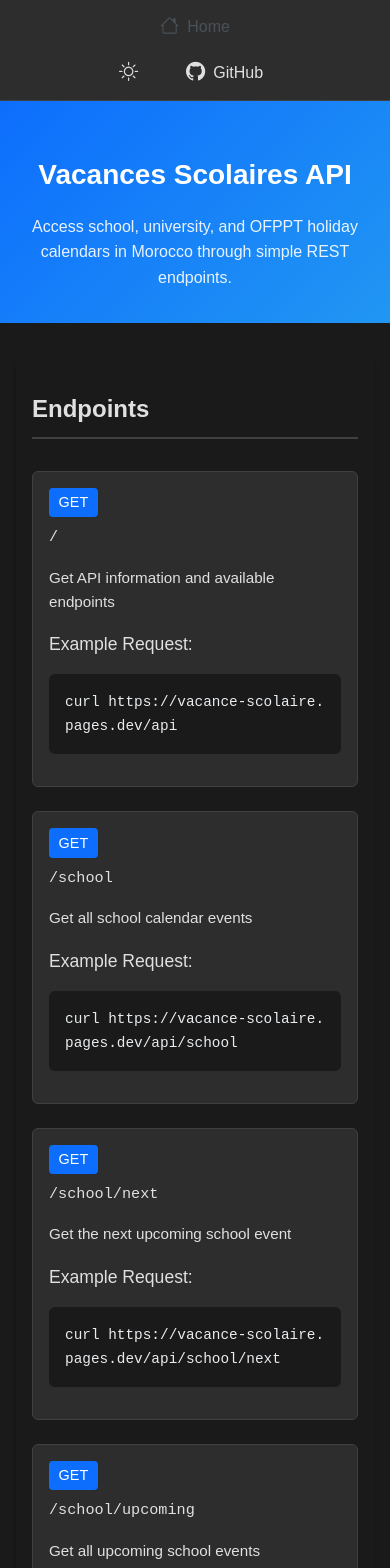
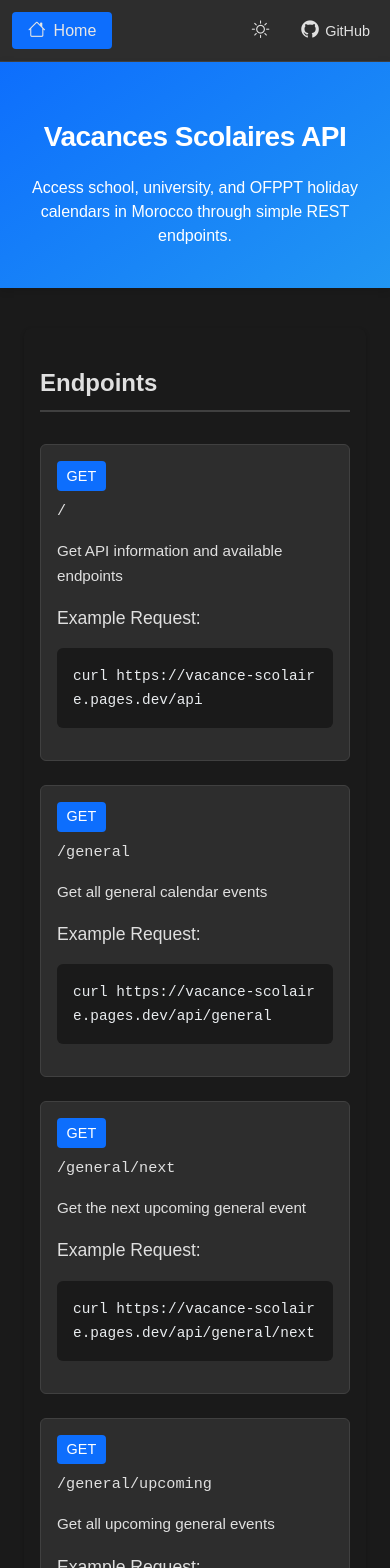
Before and after one commit to h4fide/Vacance-Scolaire, a SvelteKit app: page /docs in a window 390 px wide. Shown: the top 1568 px of the page. Built offline with nearby package versions, Linux system fonts and the light colour scheme.

Commit message:
enhance responsive design and styling; update API endpoints from 'school' to 'general'

```diff
--- a/src/app.css
+++ b/src/app.css
@@ -1,4 +1,3 @@
-
 .table-container {
     margin: 2rem auto;
     max-width: 1200px;
@@ -112,27 +111,31 @@ tbody tr:not(.separator):hover {
 @media screen and (max-width: 768px) {
     .table-container {
         margin: 1rem;
-        font-size: 14px;
+        -webkit-overflow-scrolling: touch;
     }
 
     table {
         display: block;
         overflow-x: auto;
+        white-space: nowrap;
+        font-size: 1rem;
     }
 
     th, td {
-        padding: 8px;
+        padding: 12px 16px;
         min-width: 120px;
     }
 
     .countdown-timer {
         flex-wrap: wrap;
-        gap: 10px;
+        justify-content: center;
+        gap: 12px;
+        padding: 10px;
     }
 
     .countdown-item {
-        min-width: 60px;
-        padding: 8px;
+        min-width: 80px;
+        padding: 12px;
     }
 
     .countdown-number {
@@ -140,21 +143,48 @@ tbody tr:not(.separator):hover {
     }
 
     .countdown-label {
-        font-size: 0.8em;
+        font-size: 0.85em;
     }
 
     .countdown-box {
-        margin: 10px;
-        padding: 15px;
+        margin: 15px;
+        padding: 20px;
     }
 
     h1 {
         font-size: 1.5rem;
         margin: 15px 0;
+        padding: 0 15px;
+        line-height: 1.4;
     }
 
     .filter-select {
-        width: 100%;
-        margin: 0 0 1rem 0;
+        width: calc(100% - 30px);
+        margin: 15px;
+        padding: 12px;
+        font-size: 1rem;
+    }
+
+    .status {
+        padding: 4px 8px;
+        font-size: 0.9em;
     }
 }
+
+@media screen and (max-width: 480px) {
+    th, td {
+        padding: 10px 12px;
+        min-width: 100px;
+        font-size: 0.9rem;
+    }
+
+    .countdown-item {
+        min-width: 70px;
+        padding: 10px;
+    }
+
+    .status {
+        display: inline-block;
+        margin-top: 4px;
+    }
+}
--- a/src/app.html
+++ b/src/app.html
@@ -2,6 +2,7 @@
 <html lang="fr">
 	<head>
 		<meta charset="utf-8" />
+		<meta name="viewport" content="width=device-width, initial-scale=1.0, maximum-scale=1.0, user-scalable=no" />
 		<title>Vacances Scolaires | Calendrier et Dates des Vacances Scolaires au Maroc</title>
 
 		<!-- Primary Meta Tags -->
--- a/src/routes/+layout.svelte
+++ b/src/routes/+layout.svelte
@@ -72,14 +72,28 @@
     /* Mobile responsive styles */
     @media screen and (max-width: 768px) {
         .header-nav {
-            padding: 0.5rem;
-            flex-direction: column;
-            gap: 0.5rem;
+            padding: 0.75rem;
+            display: flex;
+            justify-content: space-between;
+            align-items: center;
         }
 
         .nav-right {
-            width: 100%;
-            justify-content: center;
+            display: flex;
+            gap: 1rem;
+            align-items: center;
+        }
+
+        .nav-right a, .nav-right button {
+            padding: 0.5rem;
+            display: flex;
+            align-items: center;
+            gap: 0.4rem;
+            font-size: 0.9rem;
+        }
+
+        .bi {
+            font-size: 1.1rem;
         }
 
         .calendar-type-selector {
--- /dev/null
+++ b/src/routes/api/general/+server.ts
@@ -0,0 +1,22 @@
+
+import { json } from '@sveltejs/kit';
+import type { RequestHandler } from './$types';
+import schoolCalendar from '../../../database/Calendrier_Scolaire.json';
+
+const corsHeaders = {
+    'Access-Control-Allow-Origin': '*',
+    'Access-Control-Allow-Methods': 'GET, OPTIONS',
+    'Access-Control-Allow-Headers': '*'
+};
+
+export const GET: RequestHandler = async () => {
+    return json(schoolCalendar, {
+        headers: corsHeaders
+    });
+};
+
+export const OPTIONS: RequestHandler = async () => {
+    return new Response(null, {
+        headers: corsHeaders
+    });
+};
--- /dev/null
+++ b/src/routes/api/general/next/+server.ts
@@ -0,0 +1,27 @@
+
+import { json } from '@sveltejs/kit';
+import type { RequestHandler } from './$types';
+import schoolCalendar from '../../../../database/Calendrier_Scolaire.json';
+
+const corsHeaders = {
+    'Access-Control-Allow-Origin': '*',
+    'Access-Control-Allow-Methods': 'GET, OPTIONS',
+    'Access-Control-Allow-Headers': '*'
+};
+
+export const GET: RequestHandler = async () => {
+    const today = new Date();
+    const nextEvent = schoolCalendar
+        .filter(event => new Date(event.start_date) > today)
+        .sort((a, b) => new Date(a.start_date).getTime() - new Date(b.start_date).getTime())[0];
+
+    return json(nextEvent || null, {
+        headers: corsHeaders
+    });
+};
+
+export const OPTIONS: RequestHandler = async () => {
+    return new Response(null, {
+        headers: corsHeaders
+    });
+};
--- /dev/null
+++ b/src/routes/api/general/upcoming/+server.ts
@@ -0,0 +1,27 @@
+
+import { json } from '@sveltejs/kit';
+import type { RequestHandler } from './$types';
+import schoolCalendar from '../../../../database/Calendrier_Scolaire.json';
+
+const corsHeaders = {
+    'Access-Control-Allow-Origin': '*',
+    'Access-Control-Allow-Methods': 'GET, OPTIONS',
+    'Access-Control-Allow-Headers': '*'
+};
+
+export const GET: RequestHandler = async () => {
+    const today = new Date();
+    const upcomingEvents = schoolCalendar
+        .filter(event => new Date(event.start_date) > today)
+        .sort((a, b) => new Date(a.start_date).getTime() - new Date(b.start_date).getTime());
+
+    return json(upcomingEvents, {
+        headers: corsHeaders
+    });
+};
+
+export const OPTIONS: RequestHandler = async () => {
+    return new Response(null, {
+        headers: corsHeaders
+    });
+};
--- a/src/routes/docs/+page.svelte
+++ b/src/routes/docs/+page.svelte
@@ -11,21 +11,21 @@
         },
         {
             method: 'GET',
-            path: '/school',
-            description: 'Get all school calendar events',
-            example: `${baseUrl}/school`
+            path: '/general',
+            description: 'Get all general calendar events',
+            example: `${baseUrl}/general`
         },
         {
             method: 'GET',
-            path: '/school/next',
-            description: 'Get the next upcoming school event',
-            example: `${baseUrl}/school/next`
+            path: '/general/next',
+            description: 'Get the next upcoming general event',
+            example: `${baseUrl}/general/next`
         },
         {
             method: 'GET',
-            path: '/school/upcoming',
-            description: 'Get all upcoming school events',
-            example: `${baseUrl}/school/upcoming`
+            path: '/general/upcoming',
+            description: 'Get all upcoming general events',
+            example: `${baseUrl}/general/upcoming`
         },
         {
             method: 'GET',
@@ -69,10 +69,10 @@
         base: {
             message: 'Welcome to the Vacances Scolaires API',
             endpoints: {
-                school: {
-                    all: '/api/school',
-                    next: '/api/school/next',
-                    upcoming: '/api/school/upcoming'
+                general: {
+                    all: '/api/general',
+                    next: '/api/general/next',
+                    upcoming: '/api/general/upcoming'
                 }
                 // ... other endpoints
             }
--- a/src/routes/docs/styles.css
+++ b/src/routes/docs/styles.css
@@ -105,20 +105,30 @@
 /* Add these media queries at the end of the file */
 @media (max-width: 768px) {
     .docs-container {
-        padding: 1rem;
+        padding: 1.5rem;
     }
 
     .api-header {
-        padding: 2rem 1rem;
-        margin: -1rem -1rem 2rem;
+        padding: 3.5rem 1.5rem;
+        margin: -1.5rem -1.5rem 2.5rem;
+        background: linear-gradient(145deg, #0d6efd, #2196f3); /* Adjusted gradient angle */
     }
 
     .api-header h1 {
         font-size: 2rem;
+        line-height: 1.4;
+        margin-bottom: 1.25rem;
+        padding: 0 0.5rem;
+        letter-spacing: -0.5px;
     }
 
     .api-header p {
-        font-size: 1rem;
+        font-size: 1.05rem;
+        line-height: 1.6;
+        max-width: 85%;
+        margin: 0 auto;
+        padding: 0 1rem;
+        opacity: 1;
     }
 
     .section {
@@ -150,6 +160,39 @@
 }
 
 @media (max-width: 480px) {
+    .api-header {
+        padding: 2.75rem 1rem;
+        box-shadow: 0 2px 8px rgba(0,0,0,0.15);
+    }
+
+    .api-header h1 {
+        font-size: 1.8rem;
+        margin-bottom: 1rem;
+        padding: 0;
+    }
+
+    .api-header p {
+        font-size: 1rem;
+        max-width: 95%;
+        padding: 0;
+        line-height: 1.5;
+    }
+
+    .api-header {
+        padding: 2.5rem 1.25rem;
+    }
+
+    .api-header h1 {
+        font-size: 1.9rem;
+        margin-bottom: 1.25rem;
+    }
+
+    .api-header p {
+        font-size: 1rem;
+        max-width: 100%;
+        padding: 0 0.5rem;
+    }
+
     .api-header h1 {
         font-size: 1.75rem;
     }
--- a/src/routes/styles.css
+++ b/src/routes/styles.css
@@ -92,11 +92,13 @@ i.bi {
     align-items: center;
     gap: 0.5rem;
     text-decoration: none;
-    color: #495057;
+    color: #e6e6e6;
     font-weight: 500;
     padding: 0.5rem 1rem;
     border-radius: 4px;
     transition: all 0.2s ease;
+    background-color: #0d6efd;
+
 }
 
 .home-link:hover {
@@ -108,8 +110,10 @@ i.bi {
     display: flex;
     align-items: center;
     gap: 0.5rem;
-    text-decoration: none;
-    color: #495057;
+    text-decoration: underline;
+    text-decoration-color: #0d6efd;
+    text-underline-offset: 4px;
+    color: #0d6efd;
     font-weight: 500;
     padding: 0.5rem 1rem;
     border-radius: 4px;
@@ -119,6 +123,8 @@ i.bi {
 .docs-link:hover {
     background-color: #0d6efd;
     color: white;
+    text-decoration: underline;
+    text-decoration-color: white;
 }
 
 .theme-toggle {
--- a/static/styles.css
+++ b/static/styles.css
@@ -14,11 +14,58 @@ h1 {
 /* Add table responsive styles */
 @media screen and (max-width: 768px) {
     table {
-        font-size: 14px;
+        font-size: 16px;
     }
 
     th, td {
-        padding: 8px;
+        padding: 12px;
+    }
+
+    body {
+        font-size: 16px;
+    }
+
+    h1 {
+        font-size: 1.5rem;
+        margin: 15px 0;
+        padding: 0 10px;
+        line-height: 1.4;
+    }
+
+    .countdown-box {
+        margin: 15px;
+        padding: 20px;
+        max-width: calc(100% - 30px);
+    }
+
+    .countdown-timer {
+        flex-wrap: wrap;
+        gap: 12px;
+        justify-content: center;
+    }
+
+    .countdown-item {
+        min-width: 80px;
+        padding: 12px;
+    }
+
+    .countdown-number {
+        font-size: 1.5em;
+    }
+
+    .countdown-label {
+        font-size: 0.85em;
+    }
+}
+
+@media screen and (max-width: 480px) {
+    .countdown-box {
+        padding: 15px;
+    }
+
+    .countdown-item {
+        min-width: 70px;
+        padding: 10px;
     }
 }
 
```
